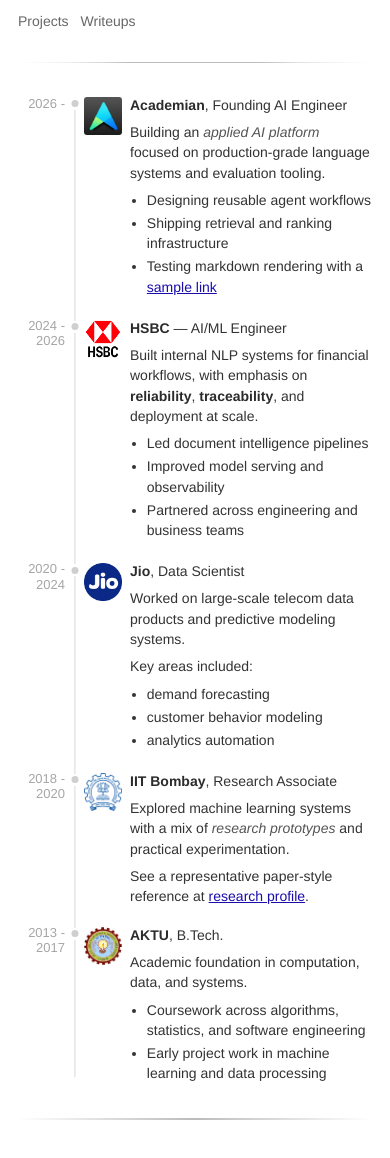
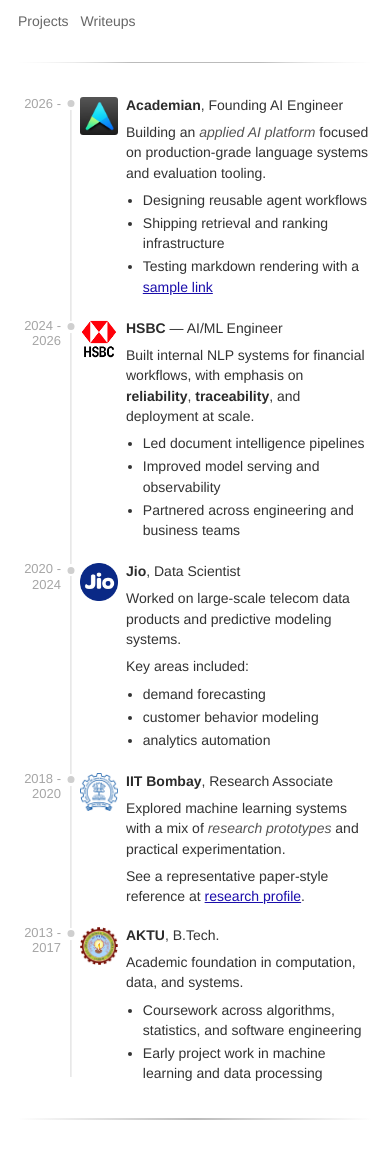
Before and after one commit to samiullaansari/samiullaansari.github.io, a Jekyll site: the page built from index.html, in a window 390 px wide. Shown: the part 339-1497 px from the top of the page. Built offline with Jekyll 4.4.1, drawn with Linux system fonts in a browser that asks for light colours.

Commit message:
Further enhancements

```diff
--- a/assets/site.css
+++ b/assets/site.css
@@ -364,11 +364,11 @@
   }
 
   .row {
-    grid-template-columns: 56px 20px 1fr;
+    grid-template-columns: 52px 20px 1fr;
   }
 
   .career {
-    --timeline-year-width: 56px;
+    --timeline-year-width: 52px;
     --timeline-line-width: 20px;
     --timeline-dot-gap-height: 14px;
     --timeline-anchor-height: 20px;
@@ -395,11 +395,11 @@
 
 @media (max-width: 480px) {
   .row {
-    grid-template-columns: 48px 18px 1fr;
+    grid-template-columns: 44px 18px 1fr;
   }
 
   .career {
-    --timeline-year-width: 48px;
+    --timeline-year-width: 44px;
     --timeline-line-width: 18px;
     --timeline-dot-gap-height: 12px;
     --timeline-anchor-height: 18px;
```
